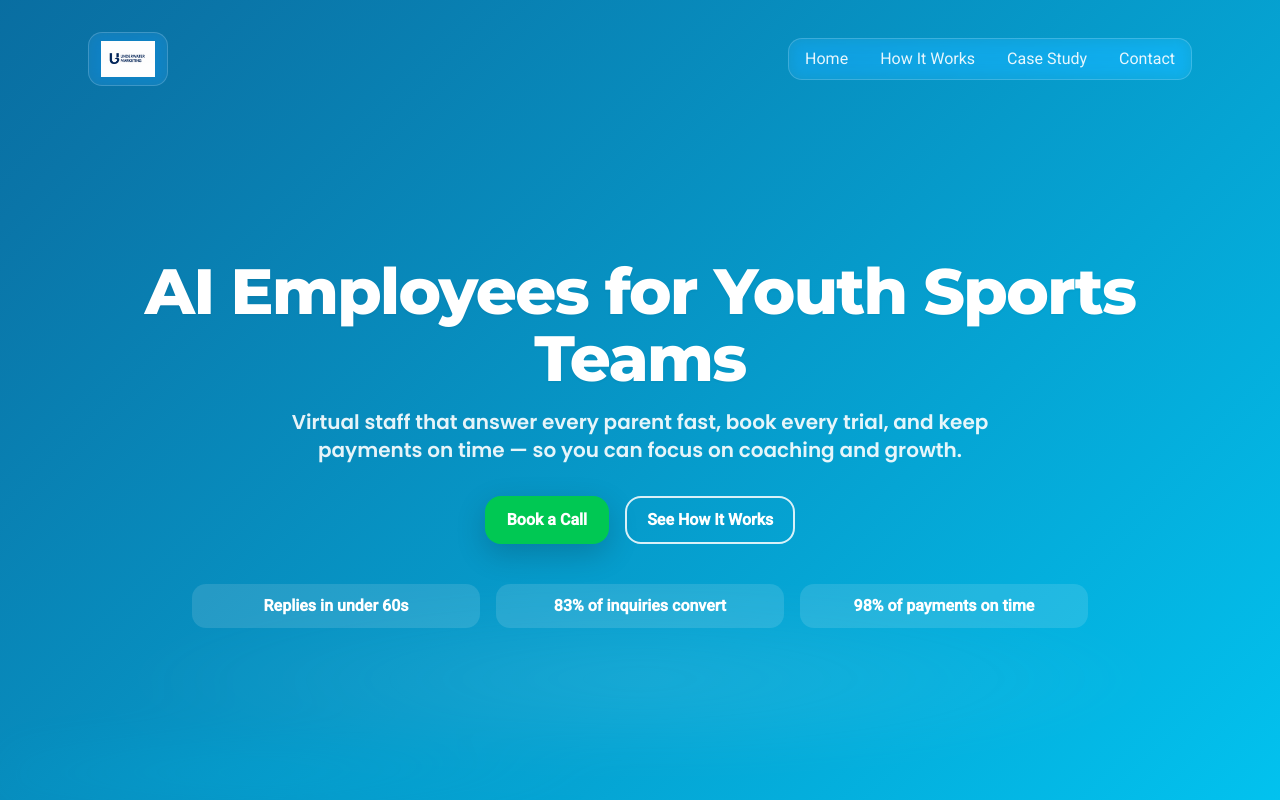
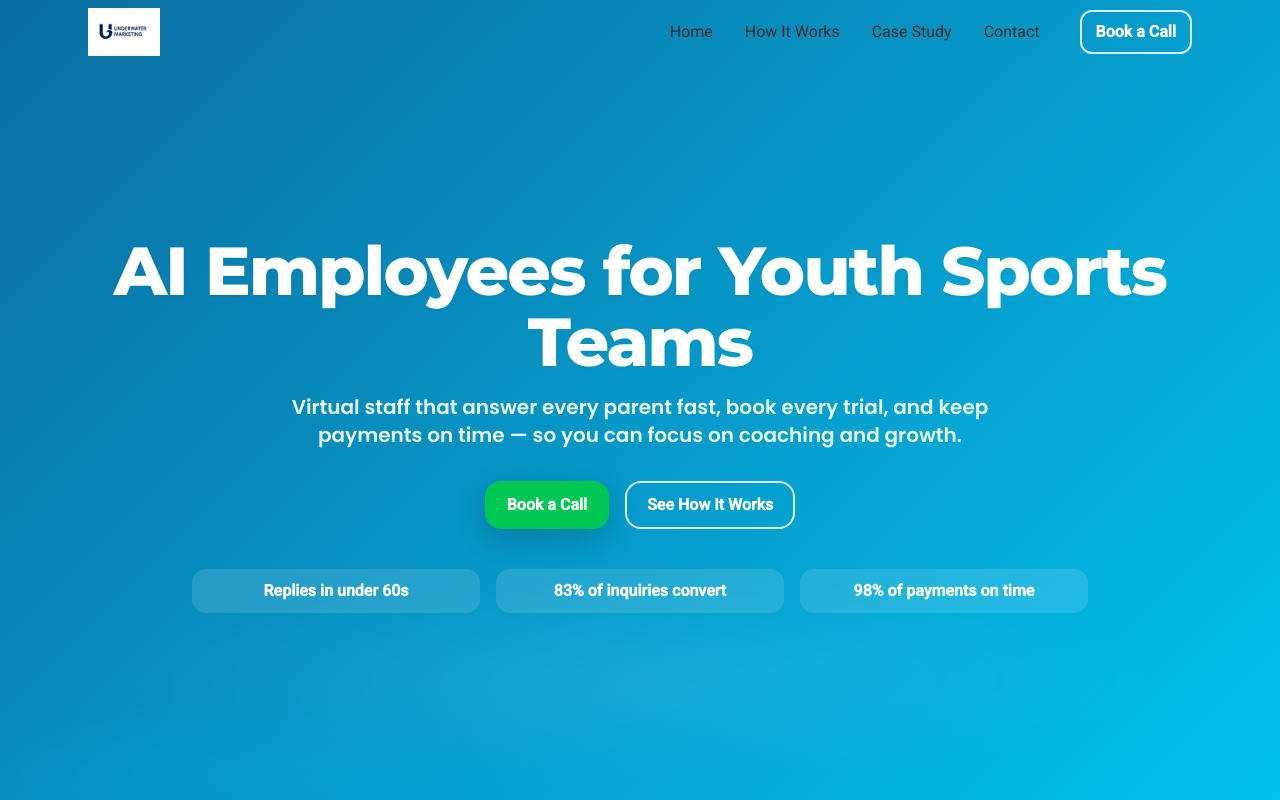
Before and after one commit to Swimrad/uwatermarketing-site, a Next.js app: page / in a window 1280 px wide. Shown: the top 800 px of the page. Built offline with nearby package versions, Linux system fonts and the light colour scheme.

Commit message:
Fixed brand header (sticky), larger logo, full-viewport hero, persistent header CTA

```diff
--- a/pages/index.js
+++ b/pages/index.js
@@ -4,12 +4,18 @@ import Head from "next/head";
 
 export default function Home() {
   const [open, setOpen] = useState(false);
+  const [scrolled, setScrolled] = useState(false);
   const [showSticky, setShowSticky] = useState(false);
-  const [logoSrc, setLogoSrc] = useState("/logo-text.png"); // put your wordmark file in /public/logo-text.png
+  const [logoSrc, setLogoSrc] = useState("/logo-text.png"); // put /public/logo-text.png (wordmark) + /public/logo.png (fallback)
 
   useEffect(() => {
-    const onScroll = () => setShowSticky(window.scrollY > window.innerHeight * 0.3);
+    const onScroll = () => {
+      const y = window.scrollY;
+      setScrolled(y > 8);
+      setShowSticky(y > window.innerHeight * 0.35);
+    };
     window.addEventListener("scroll", onScroll);
+    onScroll();
     return () => window.removeEventListener("scroll", onScroll);
   }, []);
 
@@ -23,42 +29,54 @@ export default function Home() {
         />
       </Head>
 
-      {/* ===== HERO (animated gradient, glass nav, full viewport) ===== */}
-      <section className="relative overflow-hidden min-h-screen flex">
-        <div className="absolute inset-0 hero-bg" aria-hidden="true" />
-        <div className="relative z-10 flex-1 mx-auto max-w-6xl px-6 pt-8 pb-10 text-white flex flex-col">
-          {/* Nav */}
-          <header className="mb-10 flex items-center justify-between">
-            <a href="/" className="nav-glass px-3 py-2 flex items-center gap-3">
-              {/* tries /logo-text.png -> falls back to /logo.png */}
+      {/* ===== FIXED BRAND HEADER (always visible) ===== */}
+      <header
+        className={`fixed top-0 left-0 right-0 z-50 transition-all ${
+          scrolled ? "bg-white/85 backdrop-blur-md shadow-lg" : "bg-transparent"
+        }`}
+      >
+        <div className="mx-auto max-w-6xl px-4 md:px-6 h-16 flex items-center justify-between">
+          <a href="/" className="flex items-center gap-3">
             {/* eslint-disable-next-line @next/next/no-img-element */}
             <img
               src={logoSrc}
               alt="Underwater Marketing"
-                className="h-9 w-auto object-contain"
+              className={`w-auto ${scrolled ? "h-8" : "h-12"}`} // bigger logo; shrinks on scroll
               onError={() => {
                 if (logoSrc !== "/logo.png") setLogoSrc("/logo.png");
               }}
             />
             <span className="sr-only">Underwater Marketing</span>
           </a>
-            <nav className="hidden md:flex items-center gap-8 text-white/90 nav-glass px-4 py-2">
-              <a href="/" className="hover:text-white">Home</a>
-              <a href="/how-it-works" className="hover:text-white">How It Works</a>
-              <a href="/case-studies/dorado-swim" className="hover:text-white">Case Study</a>
-              <a href="/contact" className="hover:text-white">Contact</a>
+
+          <nav className="hidden md:flex items-center gap-8 text-brand-char">
+            <a href="/" className="hover:text-brand-blue">Home</a>
+            <a href="/how-it-works" className="hover:text-brand-blue">How It Works</a>
+            <a href="/case-studies/dorado-swim" className="hover:text-brand-blue">Case Study</a>
+            <a href="/contact" className="hover:text-brand-blue">Contact</a>
+            <button
+              onClick={() => setOpen(true)}
+              className={`ml-2 btn-header ${scrolled ? "btn-header-solid" : "btn-header-ghost"}`}
+            >
+              Book a Call
+            </button>
           </nav>
+        </div>
       </header>
 
-          {/* Headline block */}
+      {/* ===== HERO (full-screen animated gradient) ===== */}
+      <section className="relative overflow-hidden min-h-screen flex">
+        {/* height offset because header is fixed */}
+        <div className="absolute inset-0 hero-bg" aria-hidden="true" />
+        <div className="relative z-10 flex-1 mx-auto max-w-6xl px-6 pt-28 pb-16 text-white flex flex-col">
           <div className="flex-1 grid place-items-center text-center">
             <div>
-              <h1 className="font-display text-[38px] md:text-[64px] font-extrabold leading-[1.05] tracking-tight drop-shadow-sm fade-up">
+              <h1 className="font-display text-[40px] md:text-[68px] font-extrabold leading-[1.05] tracking-tight drop-shadow-sm fade-up">
                 AI Employees for Youth Sports Teams
               </h1>
               <p className="font-heading md:text-xl mt-4 max-w-3xl mx-auto text-white/90 fade-up fade-up-2">
-                Virtual staff that answer every parent fast, book every trial, and keep payments on time —
-                so you can focus on coaching and growth.
+                Virtual staff that answer every parent fast, book every trial, and keep payments on
+                time — so you can focus on coaching and growth.
               </p>
 
               <div className="mt-8 flex items-center justify-center gap-4 fade-up fade-up-3">
@@ -66,10 +84,11 @@ export default function Home() {
                 <a href="#how" className="btn-ghost">See How It Works</a>
               </div>
 
-              {/* Trust badges */}
               <div className="mt-10 grid grid-cols-1 sm:grid-cols-3 gap-4 max-w-4xl mx-auto fade-up fade-up-3">
                 {["Replies in under 60s", "83% of inquiries convert", "98% of payments on time"].map((m, i) => (
-                  <div key={m} className={`badge ${i === 1 ? "text-brand-char bg-white" : ""}`}>{m}</div>
+                  <div key={m} className={`badge ${i === 1 ? "text-brand-char bg-white" : ""}`}>
+                    {m}
+                  </div>
                 ))}
               </div>
             </div>
@@ -87,30 +106,18 @@ export default function Home() {
         </div>
       </section>
 
-      {/* ===== WHAT WE DO (interactive cards) ===== */}
+      {/* WHAT WE DO */}
       <section className="mx-auto max-w-6xl px-6 py-16">
         <h2 className="font-heading text-3xl font-semibold text-center text-brand-char">What We Do</h2>
         <p className="text-center mt-2 text-brand-char/70">Simple, fast, clear — built for busy directors and parents.</p>
 
         <div className="mt-10 grid grid-cols-1 md:grid-cols-3 gap-6">
           {[
-            {
-              t: "Instant Replies",
-              s: "Parents get an answer in seconds — never a missed call again.",
-            },
-            {
-              t: "Book & Remind",
-              s: "Every trial, lesson, or practice gets scheduled and reminded — fewer no-shows.",
-            },
-            {
-              t: "On-Time Payments",
-              s: "Billing stays clear, collected, and consistent — no chasing checks.",
-            },
+            { t: "Instant Replies", s: "Parents get an answer in seconds — never a missed call again." },
+            { t: "Book & Remind", s: "Every trial, lesson, or practice gets scheduled and reminded — fewer no-shows." },
+            { t: "On-Time Payments", s: "Billing stays clear, collected, and consistent — no chasing checks." },
           ].map(({ t, s }) => (
-            <div
-              key={t}
-              className="card group cursor-default transition-transform will-change-transform hover:-translate-y-1"
-            >
+            <div key={t} className="card group cursor-default transition-transform will-change-transform hover:-translate-y-1">
               <div className="h-12 w-12 rounded-2xl bg-brand-blue/10 flex items-center justify-center mb-4">
                 <span className="text-brand-blue font-bold text-lg transition-transform group-hover:scale-110">✓</span>
               </div>
@@ -122,7 +129,7 @@ export default function Home() {
         </div>
       </section>
 
-      {/* ===== PROOF & OUTCOMES (bigger section) ===== */}
+      {/* PROOF & OUTCOMES */}
       <section className="bg-gray-50">
         <div className="mx-auto max-w-6xl px-6 py-16">
           <h2 className="font-heading text-3xl font-semibold text-center text-brand-char">Proof & Outcomes</h2>
@@ -163,7 +170,7 @@ export default function Home() {
         </div>
       </section>
 
-      {/* ===== HOW IT WORKS (sharper copy) ===== */}
+      {/* HOW IT WORKS */}
       <section id="how" className="bg-white">
         <div className="mx-auto max-w-6xl px-6 py-16">
           <h2 className="font-heading text-3xl font-semibold text-center text-brand-char">How It Works</h2>
@@ -189,7 +196,7 @@ export default function Home() {
         </div>
       </section>
 
-      {/* ===== MINI CASE: DORADO ===== */}
+      {/* CASE STUDY */}
       <section className="bg-gray-50">
         <div className="mx-auto max-w-6xl px-6 py-16">
           <div className="rounded-3xl border border-gray-100 p-8 shadow-soft">
@@ -214,7 +221,7 @@ export default function Home() {
         </div>
       </section>
 
-      {/* ===== FAQ ===== */}
+      {/* FAQ */}
       <section className="bg-white">
         <div className="mx-auto max-w-6xl px-6 py-16">
           <h2 className="font-heading text-3xl font-semibold text-center text-brand-char">FAQ</h2>
@@ -237,7 +244,7 @@ export default function Home() {
         </div>
       </section>
 
-      {/* Footer */}
+      {/* FOOTER */}
       <footer className="border-t">
         <div className="mx-auto max-w-6xl px-6 py-10 flex flex-col md:flex-row items-center justify-between gap-4">
           <div className="flex items-center gap-3">
@@ -245,7 +252,7 @@ export default function Home() {
             <img
               src={logoSrc}
               alt="Underwater Marketing"
-              className="h-6 w-auto object-contain"
+              className="h-6 w-auto"
               onError={() => {
                 if (logoSrc !== "/logo.png") setLogoSrc("/logo.png");
               }}
@@ -258,7 +265,7 @@ export default function Home() {
         </div>
       </footer>
 
-      {/* Sticky CTA (adds spacer so nothing is hidden) */}
+      {/* Sticky CTA (spacer so nothing is hidden) */}
       {showSticky && (
         <>
           <div style={{ height: 56 }} aria-hidden="true" />
--- a/styles/globals.css
+++ b/styles/globals.css
@@ -2,7 +2,7 @@
 @tailwind components;
 @tailwind utilities;
 
-/* ===== Animated ocean gradient ===== */
+/* Animated ocean gradient */
 .hero-bg{
   background: linear-gradient(135deg, #003A70 0%, #0a75a8 45%, #00D4FF 100%);
   background-size: 200% 200%;
@@ -10,18 +10,22 @@
 }
 @keyframes oceanShift{0%{background-position:0% 50%}50%{background-position:100% 50%}100%{background-position:0% 50%}}
 
-/* Glass nav */
-.nav-glass{backdrop-filter:saturate(140%) blur(8px);background:rgba(255,255,255,.06);border:1px solid rgba(255,255,255,.18);border-radius:14px}
-
 /* Wave glow */
 .wave{position:absolute;inset:auto 0 0 0;height:220px;pointer-events:none;opacity:.22;
   background:radial-gradient(60% 60% at 50% 45%, rgba(255,255,255,.35) 0%, rgba(255,255,255,0) 70%),
              radial-gradient(40% 40% at 20% 90%, rgba(0,212,255,.45) 0%, rgba(0,212,255,0) 70%);
   filter:blur(18px)}
 
-/* Buttons */
+/* Header CTA buttons */
+.btn-header{border-radius:12px;font-weight:700;padding:8px 14px;transition:all .15s ease}
+.btn-header-ghost{border:2px solid rgba(255,255,255,.85);color:#fff}
+.btn-header-ghost:hover{background:rgba(255,255,255,.12)}
+.btn-header-solid{background:#00C853;color:#fff;box-shadow:0 6px 18px rgba(0,0,0,.15)}
+.btn-header-solid:hover{filter:brightness(0.96)}
+
+/* Primary/secondary buttons */
 .btn-primary{border-radius:16px;background:#00C853;color:#fff;font-weight:800;padding:12px 22px;
-  box-shadow:0 10px 30px rgba(0,0,0,.18);transition:transform .15s ease, box-shadow .15s ease}
+  box-shadow:0 10px 30px rgba(0,0,0,.18);transition:transform .15s, box-shadow .15s}
 .btn-primary:hover{transform:translateY(-1px);box-shadow:0 14px 34px rgba(0,0,0,.22)}
 .btn-outline{border-radius:16px;border:2px solid #003A70;color:#003A70;font-weight:700;padding:10px 20px}
 .btn-outline:hover{background:#003A70;color:#fff}
@@ -42,6 +46,6 @@
 @keyframes fadeUp{to{opacity:1;transform:translateY(0)}}
 
 /* Sticky CTA */
-.sticky-bar{position:fixed;left:0;right:0;bottom:0;z-index:40;background:#003A70;color:#fff;
-  padding:10px 16px;display:flex;justify-content:space-between;align-items:center;box-shadow:0 -8px 24px rgba(0,0,0,.22)}
+.sticky-bar{position:fixed;left:0;right:0;bottom:0;z-index:40;background:#003A70;color:#fff;padding:10px 16px;
+  display:flex;justify-content:space-between;align-items:center;box-shadow:0 -8px 24px rgba(0,0,0,.22)}
 @media (max-width:640px){.sticky-bar{padding:8px 12px}.sticky-bar button{padding:8px 14px;border-radius:12px}}
```
Lines whose indentation alone changed are shown as unchanged.
